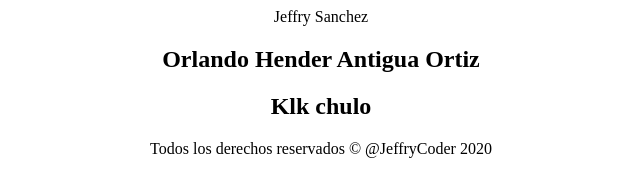
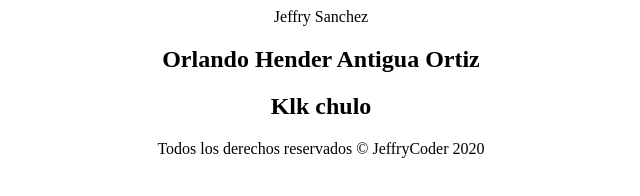
Before and after one commit to JeffryCoder/prueba, a plain HTML site: page index.html in a window 1280 px wide. Shown: the full height of the page, 319-959 px from the left. Drawn offline with Linux system fonts and the light colour scheme.

Commit message:
eliminando el @ del JeffryCoder

```diff
--- a/index.html
+++ b/index.html
@@ -12,7 +12,7 @@
       </article>
     </section>
 
-    <footer>Todos los derechos reservados &copy; @JeffryCoder 2020</footer>
+    <footer>Todos los derechos reservados &copy; JeffryCoder 2020</footer>
   </body>
 
 </html>
```
